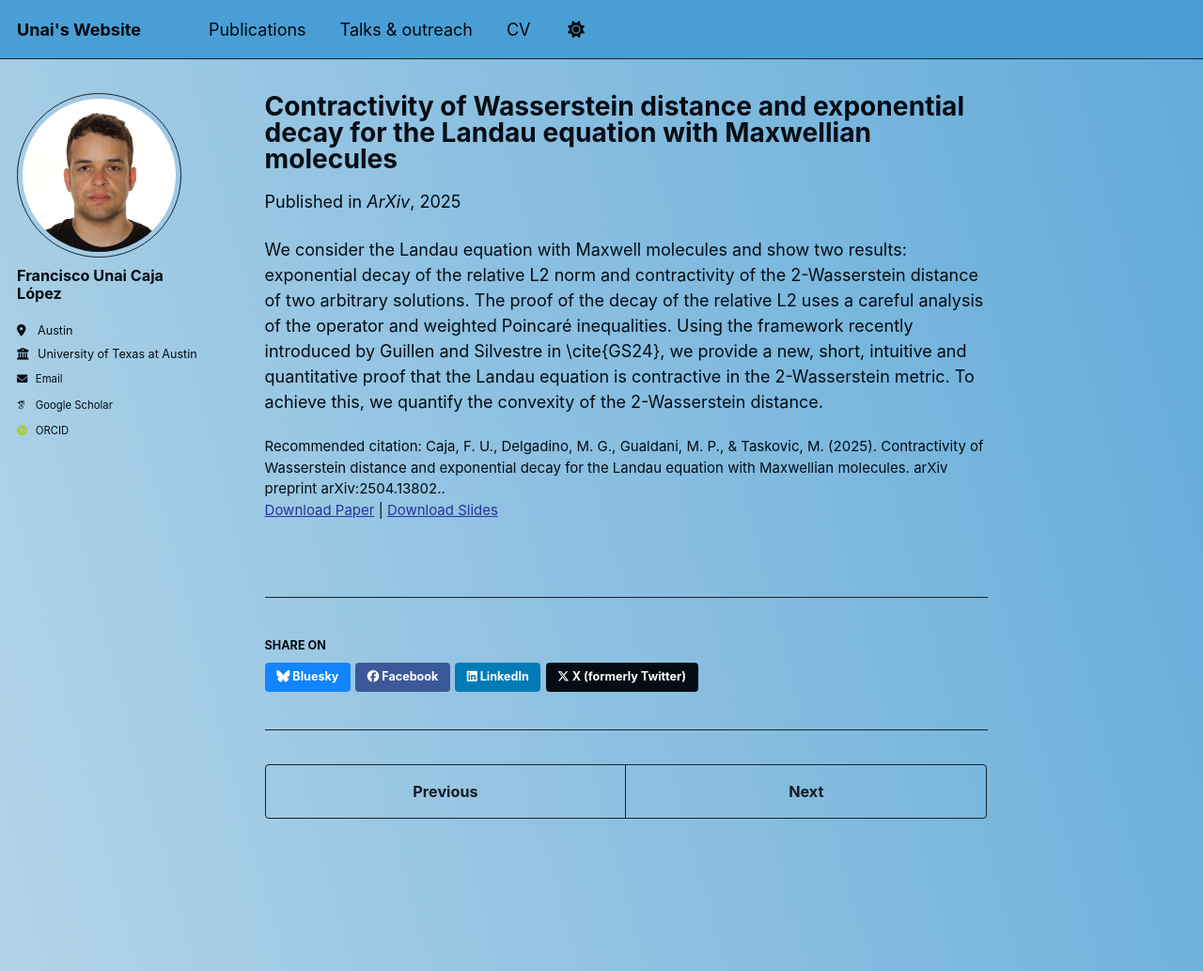
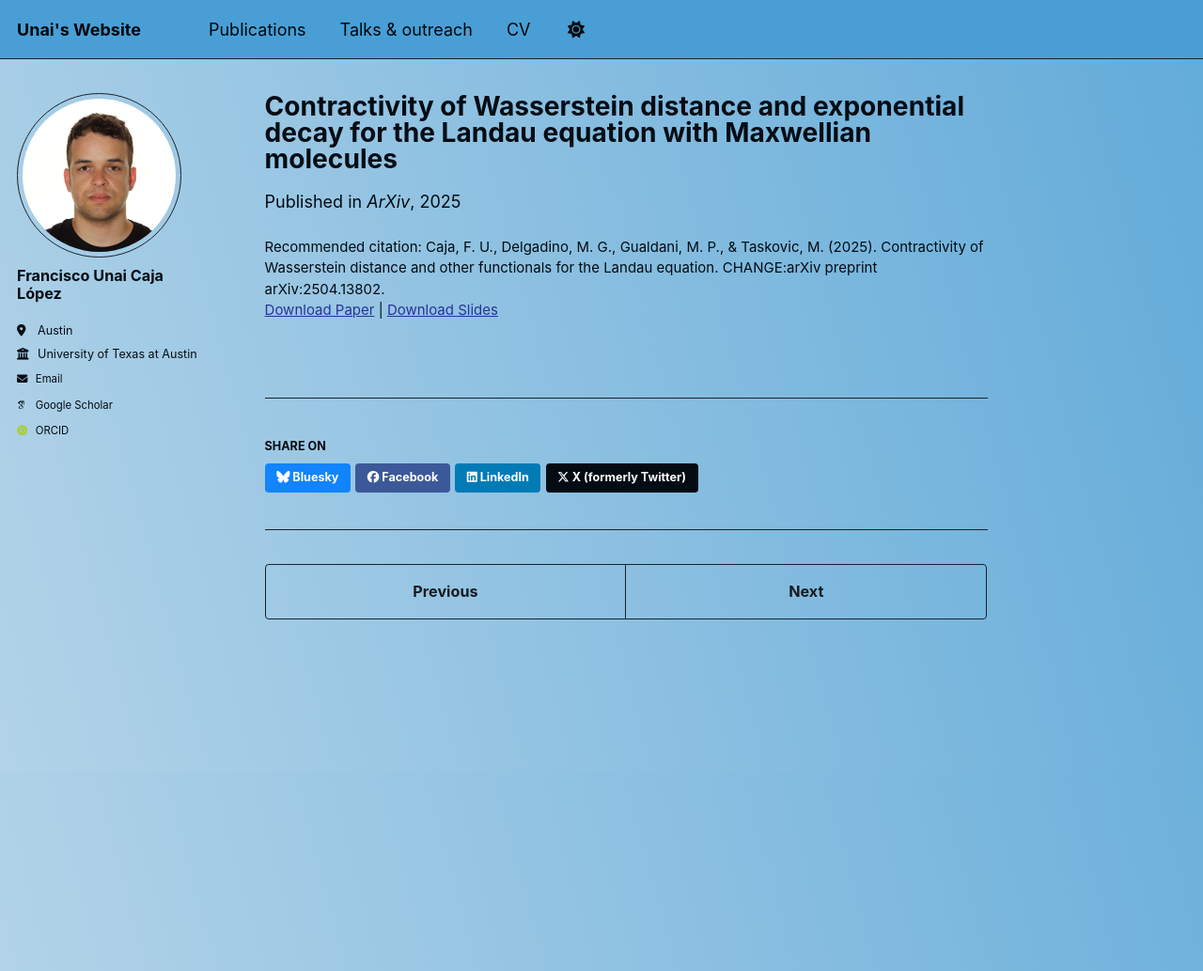
Before and after one commit to UnaiCaja/UnaiCaja.github.io, a Jekyll site: the page built from _publications/2025-04-18-contractivity-of-wasserstein-distance-and-exponential-decay-for-the-Landau-equation-with-Maxwellian-molecules.md, in a window 1280 px wide and 1033 px high. Shown: the whole window at 94% size. Built offline with Jekyll 4.4.1, drawn with Linux system fonts in a browser that asks for light colours; some web fonts are replaced.

Commit message:
w2 Landau preprint

```diff
--- a/_publications/2025-04-18-contractivity-of-wasserstein-distance-and-exponential-decay-for-the-Landau-equation-with-Maxwellian-molecules.md
+++ b/_publications/2025-04-18-contractivity-of-wasserstein-distance-and-exponential-decay-for-the-Landau-equation-with-Maxwellian-molecules.md
@@ -4,11 +4,9 @@
 category: preprints
 permalink: /publication/1
 excerpt: 'This paper number 1'
-date: 2025-04-18
+date: 2025-11-11
 venue: 'ArXiv'
-slidesurl: 'https://arxiv.org/abs/2504.13802'
-paperurl: 'http://unaicaja.github.io/files/publications/contractivity_w2_Landau.pdf'
-citation: 'Caja, F. U., Delgadino, M. G., Gualdani, M. P., & Taskovic, M. (2025). Contractivity of Wasserstein distance and exponential decay for the Landau equation with Maxwellian molecules. arXiv preprint arXiv:2504.13802..'
+slidesurl: 'https://arxiv.org/abs/2504.13802v2'
+paperurl: 'http://unaicaja.github.io/files/publications/2025_contractivity_w2_Landau.pdf'
+citation: 'Caja, F. U., Delgadino, M. G., Gualdani, M. P., & Taskovic, M. (2025). Contractivity of Wasserstein distance and other functionals for the Landau equation. CHANGE:arXiv preprint arXiv:2504.13802.'
 ---
-
-We consider the Landau equation with Maxwell molecules and show two results: exponential decay of the relative L2 norm and contractivity of the 2-Wasserstein distance of two arbitrary solutions. The proof of the decay of the relative L2 uses a careful analysis of the operator and weighted Poincaré inequalities. Using the framework recently introduced by Guillen and Silvestre in \cite{GS24}, we provide a new, short, intuitive and quantitative proof that the Landau equation is contractive in the 2-Wasserstein metric. To achieve this, we quantify the convexity of the 2-Wasserstein distance.
```
Also changed, not shown: _publications/2025-06-10-surface-discretization-in-optical-aspheres-production.md (+1 -1 lines), _talks/2025-10-10.md (+1 -1 lines), 4 other files.
